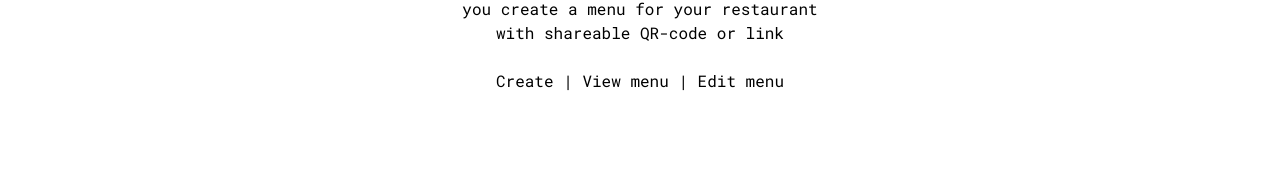
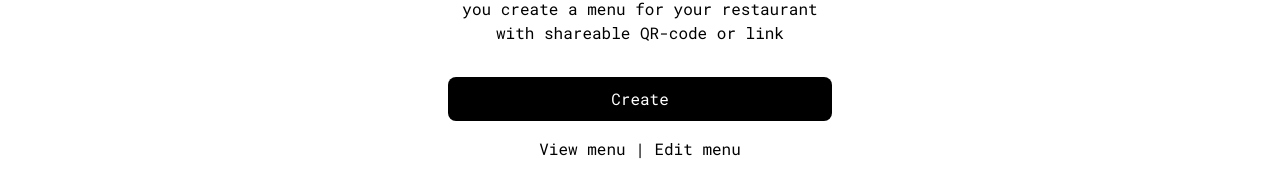
Before and after one commit to leafes/restaraunt_menu_builder, a Vue app: page / in a window 1280 px wide. Shown: the part 251-422 px from the top of the page. Built offline with nearby package versions, Linux system fonts and the light colour scheme.

Commit message:
update buttons

```diff
--- a/src/views/Create.vue
+++ b/src/views/Create.vue
@@ -64,7 +64,7 @@
   </div>
   <div class="m-3 text-right">
     <button
-      class="p-2 pl-4 pr-4 rounded-full border-green-200 border-2 active:bg-slate-100"
+      class="bg-black mt-2 mb-4 px-10 text-white p-2.5 rounded-lg active:scale-95"
       @click="saveNewMenu"
     >
       Save menu
--- a/src/views/Home.vue
+++ b/src/views/Home.vue
@@ -3,7 +3,7 @@
     <div class="mt-4">
     <h1 class="text-2xl">This is a start page</h1> <br />
     <p>Menu coonstructor is a tool that helps you create a menu for your restaurant with shareable QR-code or link</p> <br />
-    <router-link to="/create">Create</router-link> |
+    <router-link to="/create"><div class="bg-black mt-2 mb-4 text-white p-2.5 w-full rounded-lg active:scale-95">Create</div></router-link>
     <router-link to="/menu">View menu</router-link> |
     <router-link to="/edit">Edit menu</router-link>
   </div>
```
